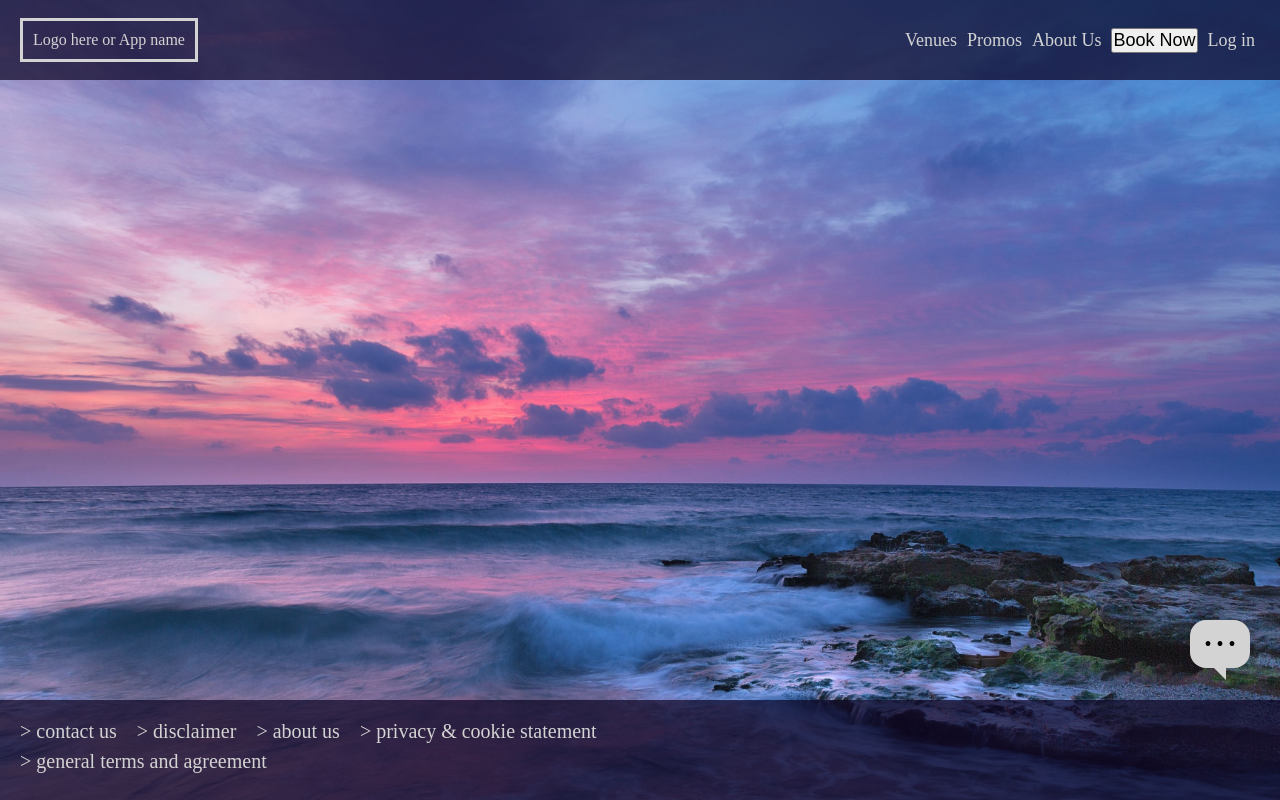
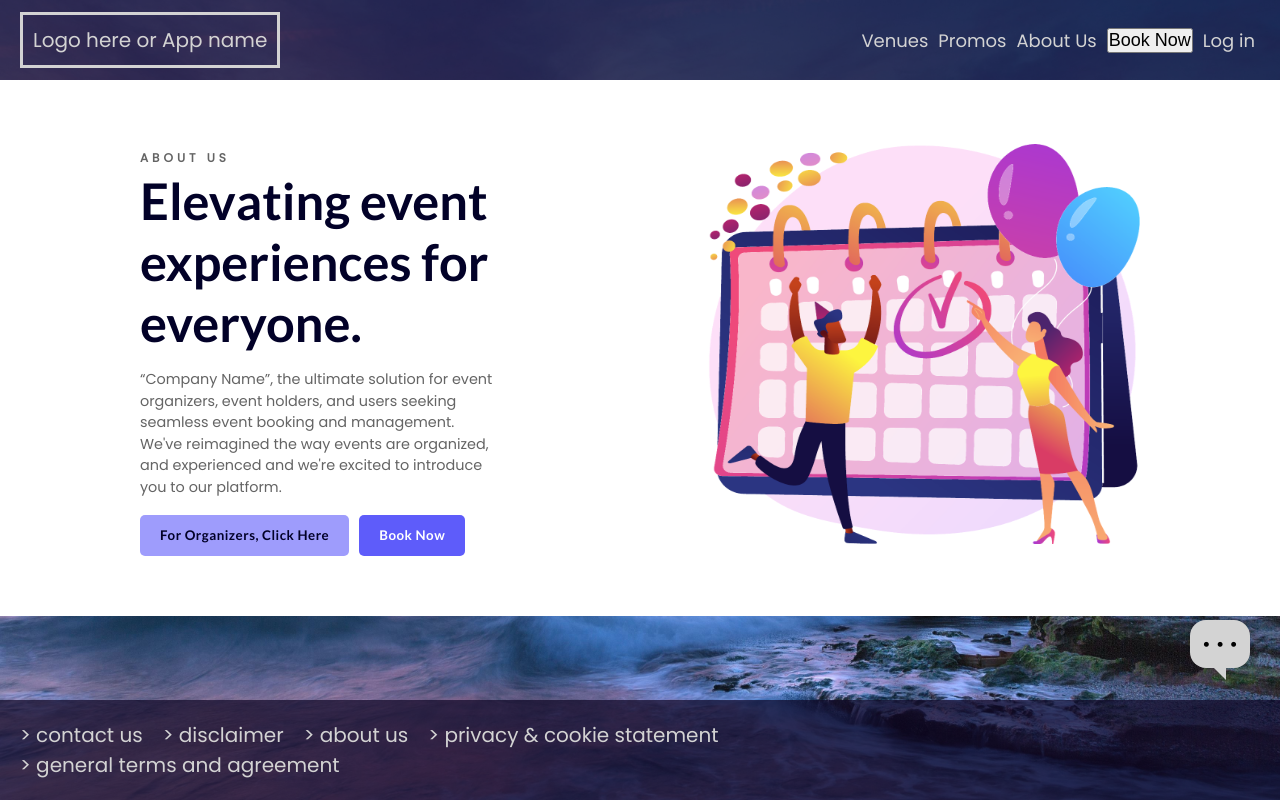
Before and after one commit to kramzer22/capstone-event-booking-app, a React (Vite) app: page / in a window 1280 px wide. Built offline with nearby package versions, Linux system fonts and the light colour scheme.

Commit message:
create newfolder: Pages, newfile: AboutUs.jsx, AboutUs.CSS. Add new file on assets: sample-img.png

```diff
--- a/src/App.jsx
+++ b/src/App.jsx
@@ -7,6 +7,7 @@ import InstantMessaging from "./components/instant-messaging/InstantMessaging";
 import Header from "./components/header/Header";
 
 import navPathSelector from "./scripts/mainScript";
+import AboutUs from "./Pages/AboutUs";
 
 function App() {
   const currentPath = window.location.pathname;
@@ -25,6 +26,7 @@ function App() {
       <Header
         logInState={{ login_value: loggedIn, login_function: setLoggedIn }}
       />
+      <AboutUs />
       {displayContent}
       <InstantMessaging />
       <Footer />
--- /dev/null
+++ b/src/Pages/AboutUs.jsx
@@ -0,0 +1,41 @@
+import React from "react";
+import "./CSS/AboutUs.css";
+import imgSample from "../assets/sample-img.png";
+
+function AboutUs() {
+  return (
+    <div>
+      <div className="about-container">
+        <div className="about-details">
+          <div className="about-title">
+            <small>ABOUT US</small>
+          </div>
+
+          <div className="about-description">
+            <h2>Elevating event experiences for everyone.</h2>
+          </div>
+
+          <div className="about-paragraph">
+            <p>
+              “Company Name”, the ultimate solution for event organizers, event
+              holders, and users seeking seamless event booking and management.
+              We've reimagined the way events are organized, and experienced and
+              we're excited to introduce you to our platform.
+            </p>
+          </div>
+
+          <div className="about-btns">
+            <button className="learn-btn">For Organizers, Click Here</button>
+            <button className="book-btn">Book Now</button>
+          </div>
+        </div>
+
+        <div className="about-img">
+          <img src={imgSample} alt="sample-img" />
+        </div>
+      </div>
+    </div>
+  );
+}
+
+export default AboutUs;
--- /dev/null
+++ b/src/Pages/CSS/AboutUs.css
@@ -0,0 +1,136 @@
+/* reset */
+@import url("https://fonts.googleapis.com/css?family=Lato:700|Poppins:400");
+
+* {
+  margin: 0;
+  padding: 0;
+  box-sizing: border-box;
+}
+
+:root {
+  --text: #020128;
+  --text2: rgb(100, 100, 100);
+  --background: #ffffff;
+  --primary: #5e5cfa;
+  --secondary: #9e9cfc;
+  --accent: #0906c6;
+}
+
+body {
+  font-size: 20px;
+  font-family: "Poppins";
+  font-weight: 400;
+}
+
+h1,
+h2,
+h3,
+h4,
+h5 {
+  font-family: "Lato";
+  font-weight: 700;
+}
+
+html {
+  font-size: 100%;
+} /* 16px */
+
+h1 {
+  font-size: 4.21rem; /* 67.36px */
+}
+
+h2 {
+  font-size: 3.158rem; /* 50.56px */
+}
+
+h3 {
+  font-size: 2.369rem; /* 37.92px */
+}
+
+h4 {
+  font-size: 1.777rem; /* 28.48px */
+}
+
+h5 {
+  font-size: 1.333rem; /* 21.28px */
+}
+
+small {
+  font-size: 0.75rem; /* 12px */
+}
+
+.about-container {
+  display: flex;
+  justify-content: space-between;
+  align-items: center;
+  gap: 1em;
+  padding: 3em 7em;
+  width: 100%;
+  max-width: 100%;
+  flex: 0 0 45%;
+  background-color: var(--background);
+}
+
+.about-details {
+  display: flex;
+  flex-direction: column;
+  width: 800px;
+  max-width: 100%;
+}
+
+.about-title {
+  letter-spacing: 4px;
+  text-transform: uppercase;
+  color: var(--text2);
+  font-weight: bold;
+}
+
+.about-description {
+  color: var(--text);
+  width: 65%;
+  max-width: 100%;
+}
+
+.about-paragraph {
+  color: var(--text2);
+  font-size: 0.9rem;
+  line-height: 1.5;
+  width: 65%;
+  max-width: 100%;
+  padding: 1rem 0;
+}
+
+.about-btns {
+  display: flex;
+  flex-direction: row;
+  gap: 0.5em;
+}
+
+.about-btns > button {
+  padding: 0.8rem 1.5em;
+  width: fit-content;
+  cursor: pointer;
+  border: none;
+  border-radius: 5px;
+
+  font-weight: bold;
+  font-family: "Lato";
+  letter-spacing: 0.5px;
+}
+
+.learn-btn {
+  color: var(--text);
+  background-color: var(--secondary);
+}
+
+.book-btn {
+  background-color: var(--primary);
+  color: var(--background);
+}
+
+.about-img > img {
+  width: 640px;
+  height: 400px;
+  max-width: 100%;
+  flex: 0 0 50%;
+}
```
Also changed, not shown: src/assets/sample-img.png (added).
